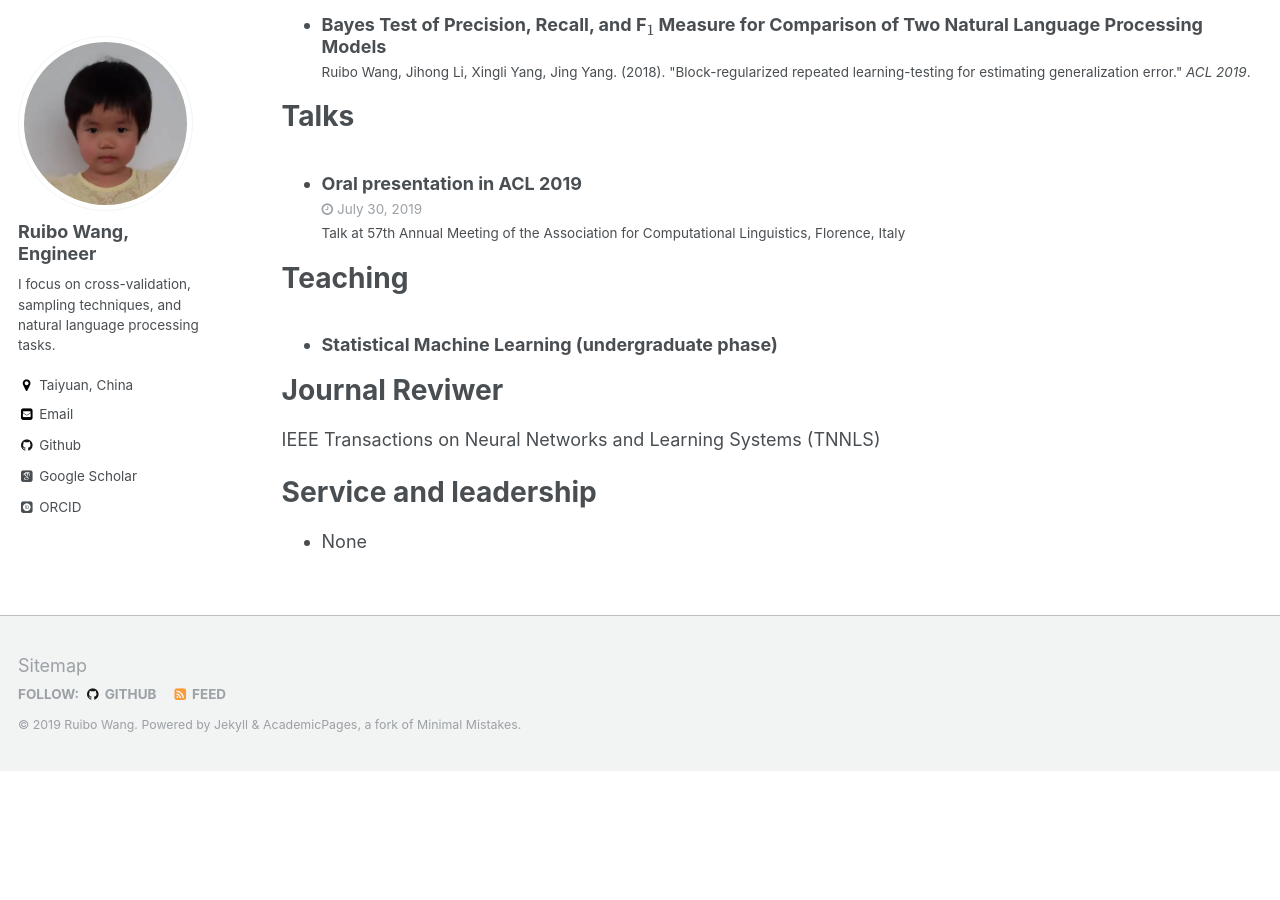
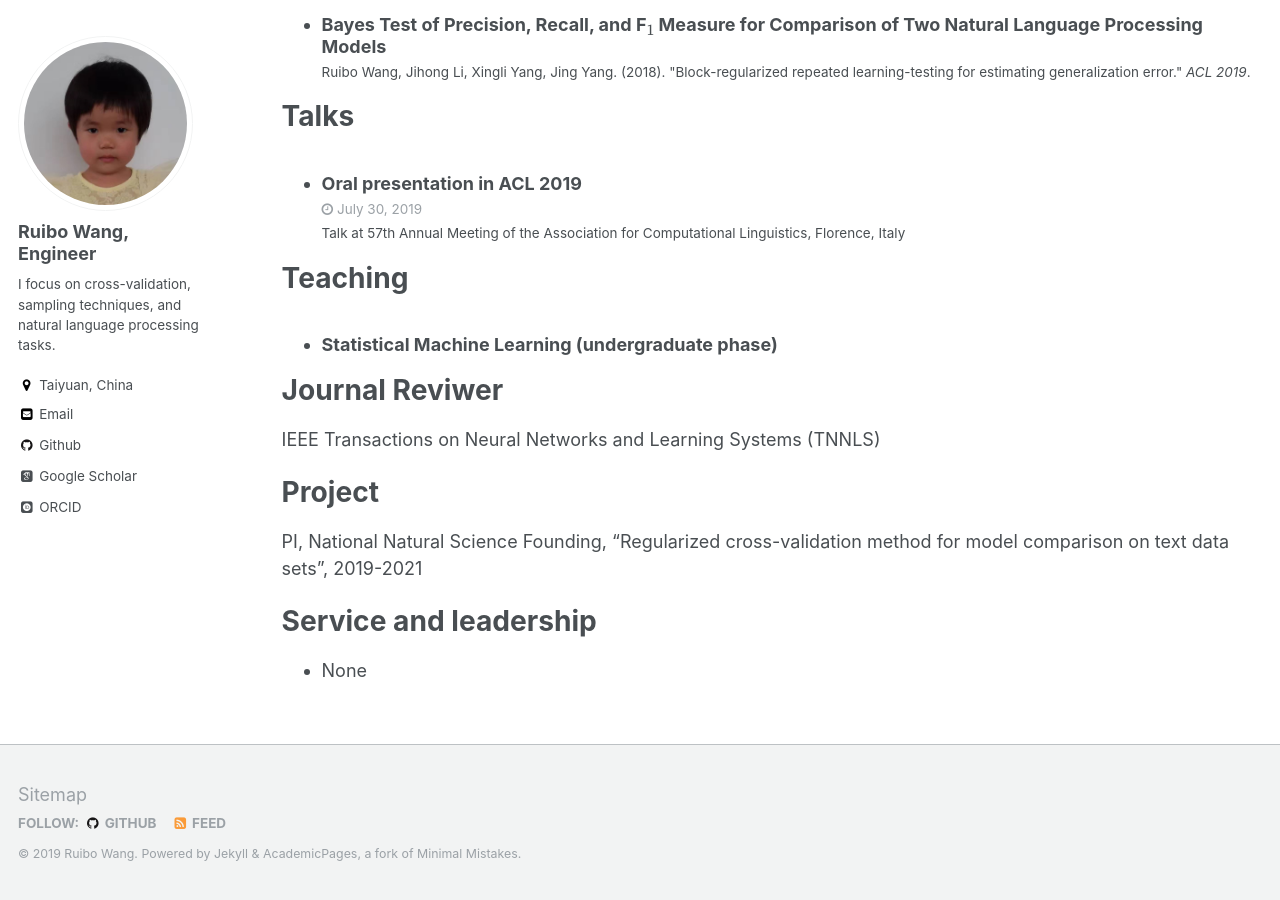
Before and after one commit to RamboWANG/RamboWANG.github.io, a Jekyll site: the page built from _pages/cv.md, in a window 1280 px wide and 900 px high, scrolled down 1845 px. Built offline with Jekyll 4.4.1, drawn with Linux system fonts in a browser that asks for light colours; some web fonts are replaced; formulas are drawn with MathJax 3; before the commit the page ends 2616 px from its top, so only the background shows below that.

Commit message:
Update cv.md

```diff
--- a/_pages/cv.md
+++ b/_pages/cv.md
@@ -63,6 +63,10 @@ Journal Reviwer
 ======
 IEEE Transactions on Neural Networks and Learning Systems (TNNLS)
 
+Project
+======
+PI, National Natural Science Founding, "Regularized cross-validation method for model comparison on text data sets", 2019-2021
+
 Service and leadership
 ======
 * None
```
